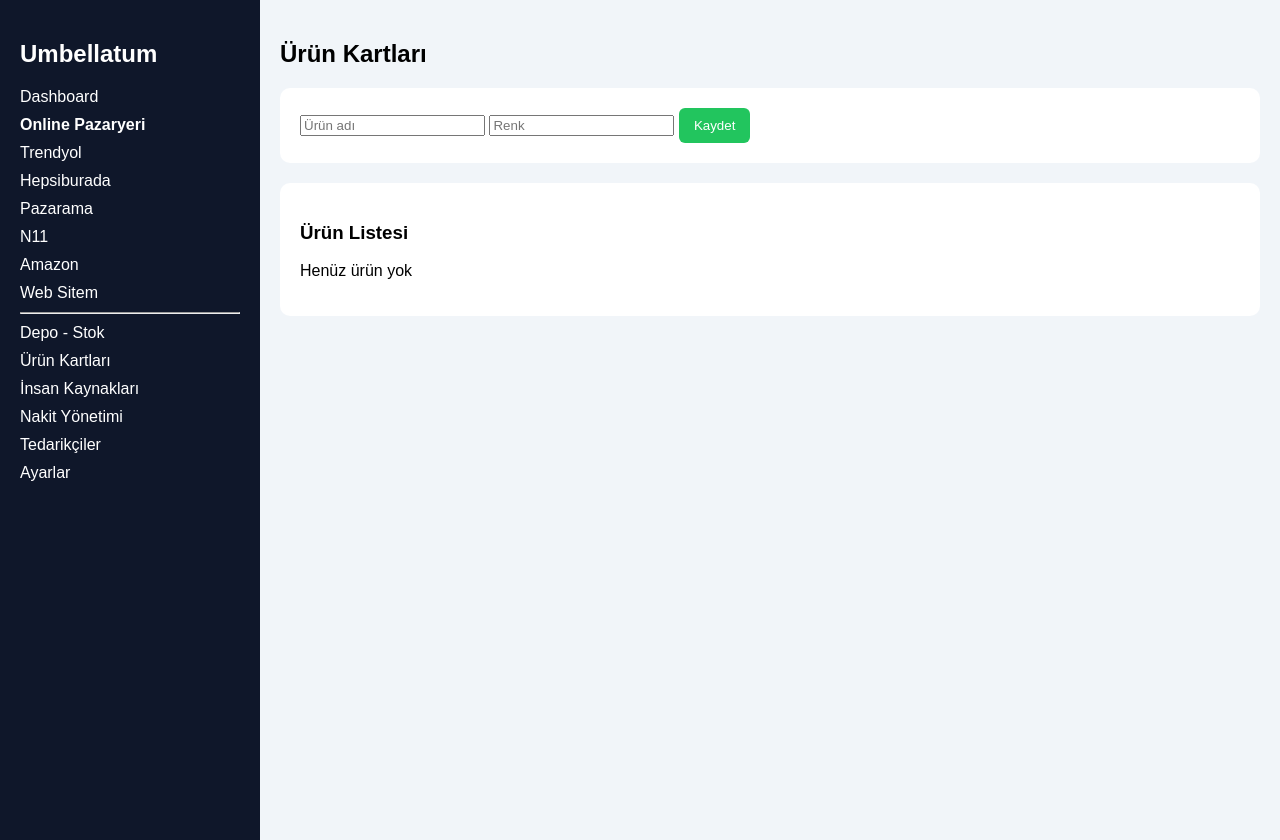
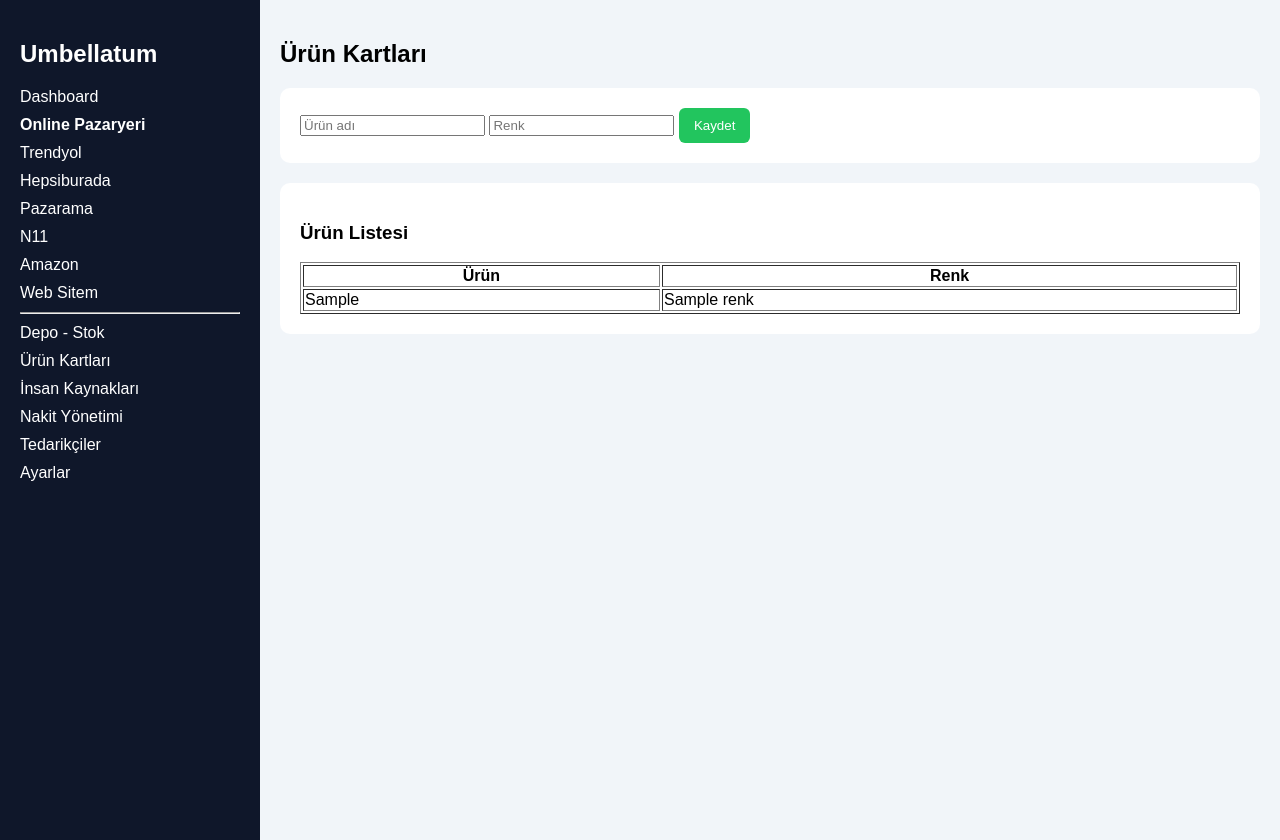
Before and after one commit to umbellatum54/stok-api, a Flask app: page /urunler in a window 1280 px wide. Run offline with Flask 3, Linux system fonts and the light colour scheme; a database or web service that is not in the repository returns one stand-in record (values such as "Sample title"); some libraries are stand-ins or nearby versions.

Commit message:
Update urunler.html

```diff
--- a/templates/urunler.html
+++ b/templates/urunler.html
@@ -5,16 +5,33 @@
 <h2>Ürün Kartları</h2>
 
 <div class="card">
-    <form>
-        <input type="text" placeholder="Ürün adı">
-        <input type="text" placeholder="Renk">
+    <form method="POST">
+
+        <input name="ad" type="text" placeholder="Ürün adı" required>
+        <input name="renk" type="text" placeholder="Renk" required>
+
         <button class="btn green">Kaydet</button>
+
     </form>
 </div>
 
 <div class="card">
     <h3>Ürün Listesi</h3>
-    <p>Henüz ürün yok</p>
+
+    <table border="1" width="100%">
+        <tr>
+            <th>Ürün</th>
+            <th>Renk</th>
+        </tr>
+
+        {% for u in urunler %}
+        <tr>
+            <td>{{ u[0] }}</td>
+            <td>{{ u[1] }}</td>
+        </tr>
+        {% endfor %}
+
+    </table>
 </div>
 
 {% endblock %}
```
